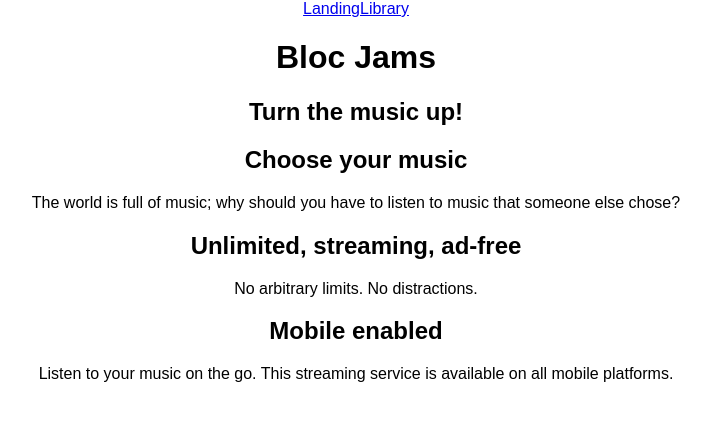
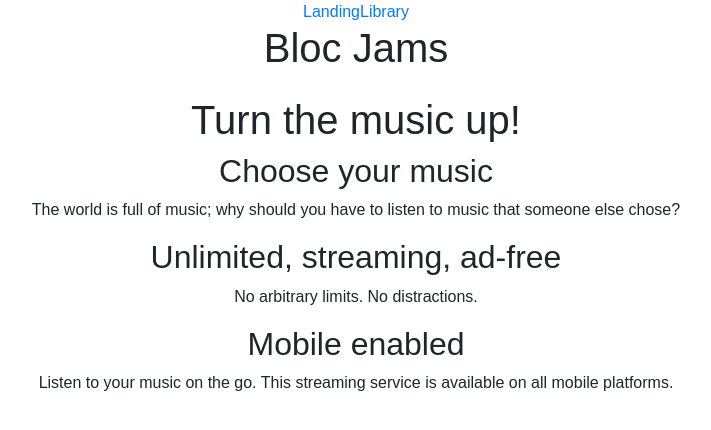
Before and after one commit to bzanetis/bloc-jams-react, a React (Create React App) app: page / in a window 1280 px wide. Shown: the top 430 px of the page, without its empty margins (284-995 px from the left). Built offline with nearby package versions, Linux system fonts and the light colour scheme.

Commit message:
Checkpoint 10 Styling Slack assist 1

```diff
--- a/package.json
+++ b/package.json
@@ -3,6 +3,7 @@
   "version": "0.1.0",
   "private": true,
   "dependencies": {
+    "bootstrap": "^4.1.3",
     "react": "^16.4.1",
     "react-dom": "^16.4.1",
     "react-router-dom": "^4.3.1",
--- a/public/index.html
+++ b/public/index.html
@@ -1,4 +1,5 @@
 <!DOCTYPE html>
+
 <html lang="en">
   <head>
     <meta charset="utf-8">
@@ -10,6 +11,7 @@
     -->
     <link rel="manifest" href="%PUBLIC_URL%/manifest.json">
     <link rel="shortcut icon" href="%PUBLIC_URL%/favicon.ico">
+    <link rel="stylesheet" href="https://stackpath.bootstrapcdn.com/bootstrap/4.1.3/css/bootstrap.min.css" integrity="sha384-MCw98/SFnGE8fJT3GXwEOngsV7Zt27NXFoaoApmYm81iuXoPkFOJwJ8ERdknLPMO" crossorigin="anonymous">
     <link href="http://code.ionicframework.com/ionicons/2.0.1/css/ionicons.min.css" rel="stylesheet" type="text/css">
     <!--
       Notice the use of %PUBLIC_URL% in the tags above.
@@ -38,5 +40,9 @@
       To create a production bundle, use `npm run build` or `yarn build`.
     -->
     <script src="https://unpkg.com/ionicons@4.2.4/dist/ionicons.js"></script>
+    <script src="https://code.jquery.com/jquery-3.3.1.slim.min.js" integrity="sha384-q8i/X+965DzO0rT7abK41JStQIAqVgRVzpbzo5smXKp4YfRvH+8abtTE1Pi6jizo" crossorigin="anonymous"></script>
+    <script src="https://cdnjs.cloudflare.com/ajax/libs/popper.js/1.14.3/umd/popper.min.js" integrity="sha384-ZMP7rVo3mIykV+2+9J3UJ46jBk0WLaUAdn689aCwoqbBJiSnjAK/l8WvCWPIPm49" crossorigin="anonymous"></script>
+    <script src="https://stackpath.bootstrapcdn.com/bootstrap/4.1.3/js/bootstrap.min.js" integrity="sha384-ChfqqxuZUCnJSK3+MXmPNIyE6ZbWh2IMqE241rYiqJxyMiZ6OW/JmZQ5stwEULTy" crossorigin="anonymous"></script>
+
   </body>
 </html>
--- a/src/App.js
+++ b/src/App.js
@@ -10,18 +10,26 @@
   render() {
     return (
       <div className="App">
+
         <header>
-         <nav>
-          <Link to='/'>Landing</Link>
-          <Link to='/library'>Library</Link>
+         <div className="masthead mb-auto">
+          <nav className="nav nav-masthead justify-content-center">
+           <Link to='/'>Landing</Link>
+           <Link to='/library'>Library</Link>
+          </nav>
 
-         </nav>
-         <h1>Bloc Jams</h1>
+          <div className="inner">
+           <h1 className="masthead-brand">Bloc Jams</h1>
+          </div>
+         </div>
         </header>
-        <main>
-         <Route exact path="/" component={Landing} />
-         <Route path="/library" component={Library} />
-         <Route path="/album/:slug" component={Album} />
+
+        <main className= "text-center">
+         <div className="cover-container d-flex w-100 h-100 p-3 mx-auto flex-column">
+          <Route exact path="/" component={Landing} />
+          <Route path="/library" component={Library} />
+          <Route path="/album/:slug" component={Album} />
+         </div>
         </main>
       </div>
     );
--- a/src/components/Landing.js
+++ b/src/components/Landing.js
@@ -1,7 +1,8 @@
 import React from 'react';
 
 const Landing = () => (
-  <section className="landing">
+
+<section className="landing">
     <h1 className="hero-title">Turn the music up!</h1>
   <section className="selling-points">
     <div className="point">
@@ -18,6 +19,7 @@
    </div>
  </section>
 </section>
+
 );
 
 export default Landing;
```
Also changed, not shown: 1 other file (tests, documents, lock files or other folders).
